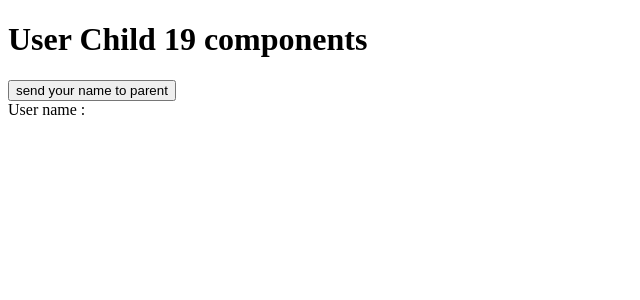
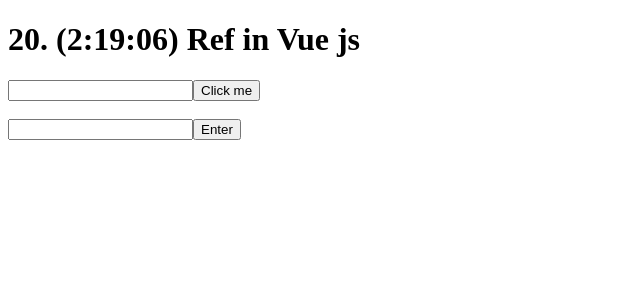
Before and after one commit to VIP114/vuejs-full-course-for-revise, a Vue app: page / in a window 1280 px wide. Shown: the top 300 px of the page, without its empty margins (0-640 px from the left). Built offline with nearby package versions, Linux system fonts and the light colour scheme.

Commit message:
20. (2:19:06) Ref in Vue js

```diff
--- a/src/App.vue
+++ b/src/App.vue
@@ -11,7 +11,8 @@
   <!-- <HTMLBinding16/> -->
   <!-- <ClassBinding17/> -->
   <!-- <Main18props/> -->
-  <Main19/>
+  <!-- <Main19/> -->
+  <Ref20/>
 </template>
 
 <script>
@@ -26,7 +27,8 @@
 // import  HTMLBinding16 from './components/HTMLBinding16'
 // import  ClassBinding17 from './components/ClassBinding17'
 // import Main18props from './components/Main18props'
-import Main19 from './components/Main19'
+// import Main19 from './components/Main19'
+import Ref20 from './components/Ref20'
 export default {
   name: 'App',
   components: {
@@ -41,7 +43,8 @@
     // HTMLBinding16,
     // ClassBinding17,
     // Main18props,
-    Main19,
+    // Main19,
+    Ref20,
   }
 }
 </script>
--- /dev/null
+++ b/src/components/Ref20.vue
@@ -0,0 +1,34 @@
+<template>
+    <div>
+        <h1>20. (2:19:06) Ref in Vue js </h1>
+        <input type="text" ref="input"/>
+        <button v-on:click="getData"> Click me</button>
+        <br/>
+        <br/>
+        <input type="text" ref="input1"/>
+        <button v-on:click="getData1"> Enter</button>
+    </div>
+</template>
+<script>
+// import { warn } from '@vue/runtime-core'
+export default {
+    name:'Ref20',
+    data() {
+        return {
+
+        }
+    },
+    methods: {
+        getData(){
+            this.$refs.input.focus()
+            this.$refs.input.value="amazing  "
+            this.$refs.input.style.color="red"
+        },
+        getData1(){
+            console.warn(this.$refs.input1.value);
+            alert(this.$refs.input1.value)
+
+        }
+    },
+}
+</script>
```
